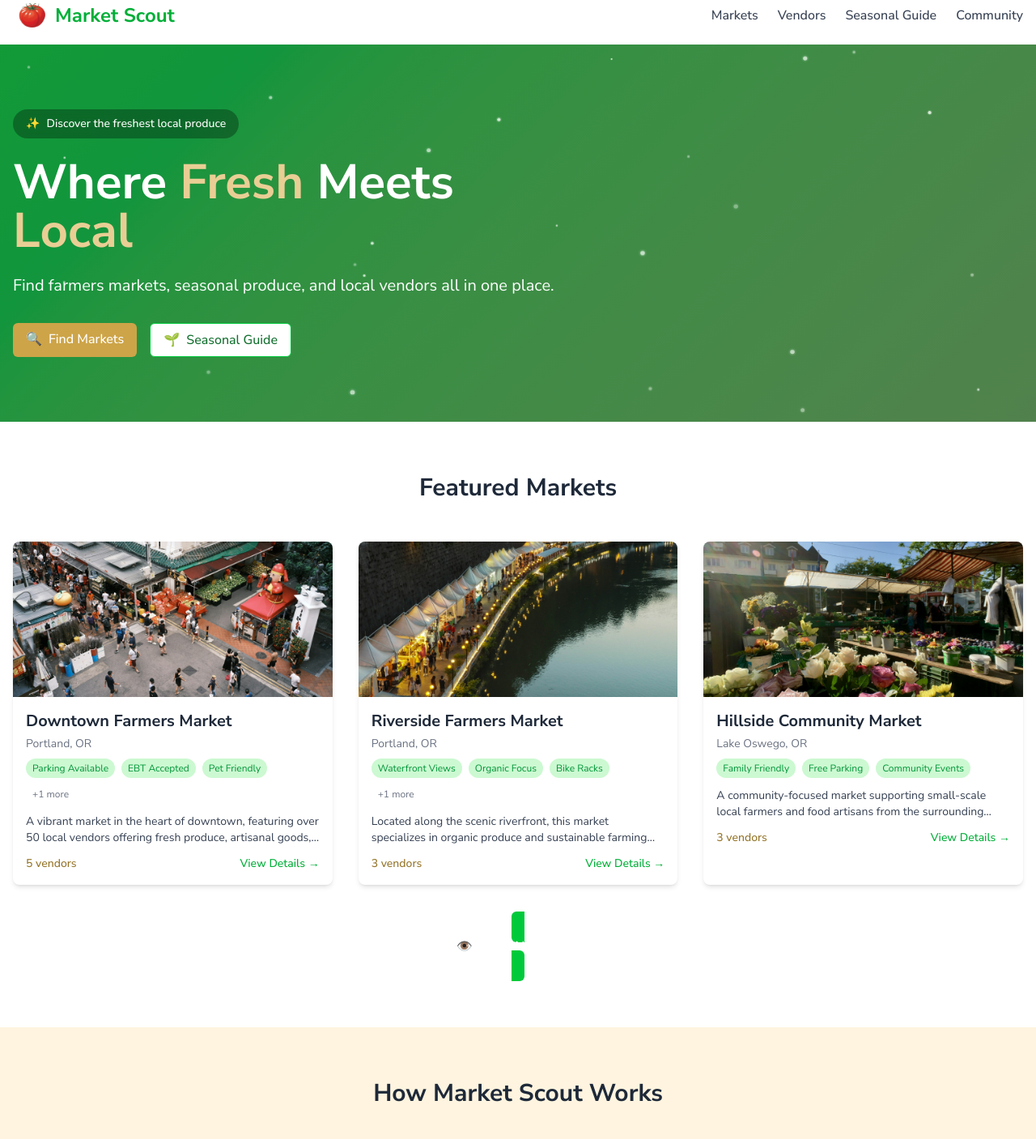
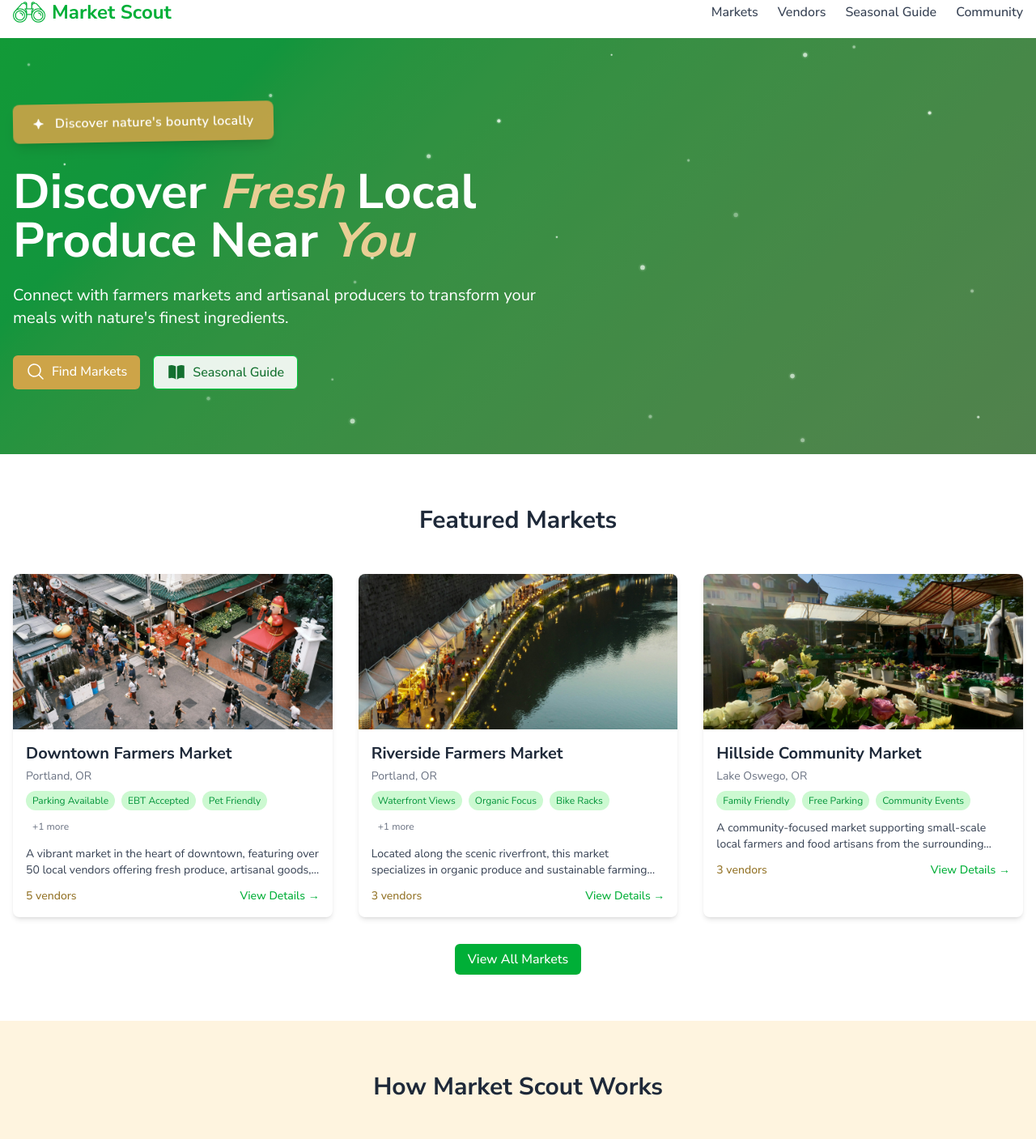
Before and after one commit to davidjentjens/market-scout, a Next.js app: page / in a window 1280 px wide. Shown: the part 17-1424 px from the top of the page at 81% size. Built offline with nearby package versions, Linux system fonts and the light colour scheme.

Commit message:
Refactor code structure for improved readability and maintainability

```diff
--- a/src/app/globals.css
+++ b/src/app/globals.css
@@ -184,7 +184,7 @@
   }
 
   .btn-primary {
-    @apply bg-primary-500 text-white hover:bg-primary-600 hover:shadow-lg hover:-translate-y-1;
+    @apply bg-primary-600 text-white hover:bg-primary-800 hover:shadow-lg hover:-translate-y-1;
   }
 
   .btn-secondary {
--- a/src/app/layout.tsx
+++ b/src/app/layout.tsx
@@ -46,7 +46,7 @@ export default function RootLayout({ children }: { children: ReactNode }) {
             <div className="container mx-auto px-4 py-3 flex justify-between items-center">
               <Link href="/">
                 <div className="flex items-center">
-                  <Image src="/icons/tomato.png" alt="Market Scout Logo" width={1024} height={1024} className="h-12 w-12 mr-1" />
+                  <Image src="/icons/binoculars.png" alt="Market Scout Logo" width={512} height={512} className="h-10 w-10 mr-2" />
                   <h3 className='font-sans text-2xl text-primary-600 font-bold'>Market Scout</h3>
                 </div>
               </Link>
--- a/src/app/page.tsx
+++ b/src/app/page.tsx
@@ -19,36 +19,43 @@ export default function HomePage() {
       <section className="relative bg-primary-600 py-20 overflow-hidden">
         <ParticleBackground />
         <div className="container mx-auto px-4 relative z-10">
-          {/* Tag text above title */}
-          <div className="inline-block bg-black/30 backdrop-blur-sm px-4 py-2 rounded-full mb-6 animate-fade-in">
-            <p className="text-white text-sm font-medium flex items-center">
-              <span className="mr-2">✨</span> Discover the freshest local produce
-            </p>
+          {/* Tag text above title - more prominent styling */}
+          <div className="inline-flex items-center bg-earth-500/90 backdrop-blur px-6 py-3 rounded-lg mb-8 shadow-lg transform -rotate-1 animate-fade-in">
+            <svg xmlns="http://www.w3.org/2000/svg" viewBox="0 0 24 24" fill="currentColor" className="w-5 h-5 mr-2 text-white">
+              <path fillRule="evenodd" d="M9 4.5a.75.75 0 01.721.544l.813 2.846a3.75 3.75 0 002.576 2.576l2.846.813a.75.75 0 010 1.442l-2.846.813a3.75 3.75 0 00-2.576 2.576l-.813 2.846a.75.75 0 01-1.442 0l-.813-2.846a3.75 3.75 0 00-2.576-2.576l-2.846-.813a.75.75 0 010-1.442l2.846-.813a3.75 3.75 0 002.576-2.576l.813-2.846A.75.75 0 019 4.5z" clipRule="evenodd" />
+            </svg>
+            <p className="text-white font-semibold tracking-wide text-base">Discover nature&apos;s bounty locally</p>
           </div>
 
           <div className="max-w-2xl">
             <h1 className="font-display text-4xl md:text-5xl lg:text-6xl font-bold text-white mb-6 animate-fade-in">
-              Where <span className="text-earth-300">Fresh</span> Meets <span className="text-earth-300">Local</span>
+              Discover <span className="text-earth-300 italic">Fresh</span> Local Produce Near <span className="text-earth-300 italic">You</span>
             </h1>
             <p className="text-white text-xl mb-8 animate-fade-in-delay-1" >
-              Find farmers markets, seasonal produce, and local vendors all in one place.
+              Connect with farmers markets and artisanal producers to transform your meals with nature&apos;s finest ingredients.
             </p>
             <div className="flex flex-wrap gap-4 animate-fade-in-delay-2">
-              <Link href="/markets" className="btn btn-secondary">
+              <Link href="/markets" className="btn btn-secondary btn-lg">
                 <span className="flex items-center">
-                  <span className="mr-2">🔍</span> Find Markets
+                  <svg xmlns="http://www.w3.org/2000/svg" viewBox="0 0 24 24" fill="currentColor" className="w-6 h-6 mr-2">
+                    <path fillRule="evenodd" d="M10.5 3.75a6.75 6.75 0 100 13.5 6.75 6.75 0 000-13.5zM2.25 10.5a8.25 8.25 0 1114.59 5.28l4.69 4.69a.75.75 0 11-1.06 1.06l-4.69-4.69A8.25 8.25 0 012.25 10.5z" clipRule="evenodd" />
+                  </svg>
+                  Find Markets
                 </span>
               </Link>
-              <Link href="/calendar" className="btn btn-outline bg-white">
+              <Link href="/calendar" className="btn btn-outline btn-lg bg-white/90 backdrop-blur-sm hover:bg-white/80">
                 <span className="flex items-center">
-                  <span className="mr-2">🌱</span> Seasonal Guide
+                  <svg xmlns="http://www.w3.org/2000/svg" viewBox="0 0 24 24" fill="currentColor" className="w-6 h-6 mr-2">
+                    <path d="M11.25 4.533A9.707 9.707 0 006 3a9.735 9.735 0 00-3.25.555.75.75 0 00-.5.707v14.25a.75.75 0 001 .707A8.237 8.237 0 016 18.75c1.995 0 3.823.707 5.25 1.886V4.533zM12.75 20.636A8.214 8.214 0 0118 18.75c.966 0 1.89.166 2.75.47a.75.75 0 001-.708V4.262a.75.75 0 00-.5-.707A9.735 9.735 0 0018 3a9.707 9.707 0 00-5.25 1.533v16.103z" />
+                  </svg>
+                  Seasonal Guide
                 </span>
               </Link>
             </div>
           </div>
         </div>
         {/* Decorative element with slide-in animation */}
-        <div className="absolute bottom-0 right-0 w-1/3 h-full hidden lg:block hero-image">
+        <div className="absolute bottom-0 right-0 w-2/5 h-full hidden lg:block hero-image">
           <div className="relative w-full h-full">
             <Image
               src="/images/hero-decorative.png"
@@ -73,10 +80,8 @@ export default function HomePage() {
             ))}
           </div>
           <div className="text-center mt-10 scroll-reveal-item delay-3">
-            <Link href="/markets" className="btn btn-primary">
-              <span className="flex items-center justify-center">
-                <span className="mr-2">👁️</span> View All Markets
-              </span>
+            <Link href="/markets" className="btn btn-primary btn-lg">
+              View All Markets
             </Link>
           </div>
         </div>
@@ -88,21 +93,21 @@ export default function HomePage() {
           <h2 className="font-display text-3xl font-bold text-center mb-12 scroll-reveal-item">How Market Scout Works</h2>
           <div className="grid grid-cols-1 md:grid-cols-3 gap-8">
             <div className="text-center scroll-reveal-item delay-1">
-              <div className="bg-primary-100 rounded-full w-16 h-16 flex items-center justify-center mx-auto mb-4 transition-transform hover:scale-110 duration-300">
+              <div className="bg-primary-100 rounded-full w-16 h-16 flex items-center justify-center mx-auto mb-4 transition-transform hover:scale-110 duration-300 shadow-md">
                 <span className="font-display text-2xl font-bold text-primary-600">1</span>
               </div>
               <h3 className="font-display text-xl font-bold mb-2">Discover Markets</h3>
               <p className="text-gray-600">Find farmers markets near you with our interactive map.</p>
             </div>
             <div className="text-center scroll-reveal-item delay-2">
-              <div className="bg-primary-100 rounded-full w-16 h-16 flex items-center justify-center mx-auto mb-4 transition-transform hover:scale-110 duration-300">
+              <div className="bg-primary-100 rounded-full w-16 h-16 flex items-center justify-center mx-auto mb-4 transition-transform hover:scale-110 duration-300 shadow-md">
                 <span className="font-display text-2xl font-bold text-primary-600">2</span>
               </div>
               <h3 className="font-display text-xl font-bold mb-2">Explore Vendors</h3>
               <p className="text-gray-600">Browse local vendors and discover their seasonal offerings.</p>
             </div>
             <div className="text-center scroll-reveal-item delay-3">
-              <div className="bg-primary-100 rounded-full w-16 h-16 flex items-center justify-center mx-auto mb-4 transition-transform hover:scale-110 duration-300">
+              <div className="bg-primary-100 rounded-full w-16 h-16 flex items-center justify-center mx-auto mb-4 transition-transform hover:scale-110 duration-300 shadow-md">
                 <span className="font-display text-2xl font-bold text-primary-600">3</span>
               </div>
               <h3 className="font-display text-xl font-bold mb-2">Plan Your Visit</h3>
@@ -122,10 +127,8 @@ export default function HomePage() {
                 Eating seasonally means enjoying produce at its peak flavor, nutrition, and affordability.
                 Discover what local fruits and vegetables are fresh this month.
               </p>
-              <Link href="/calendar" className="btn btn-primary">
-                <span className="flex items-center">
-                  <span className="mr-2">🗓️</span> View Seasonal Guide
-                </span>
+              <Link href="/calendar" className="btn btn-primary btn-lg">
+                View Seasonal Guide
               </Link>
             </div>
             <div className="lg:w-1/2 grid grid-cols-2 gap-4">
```
Also changed, not shown: public/icons/binoculars.png (added).
